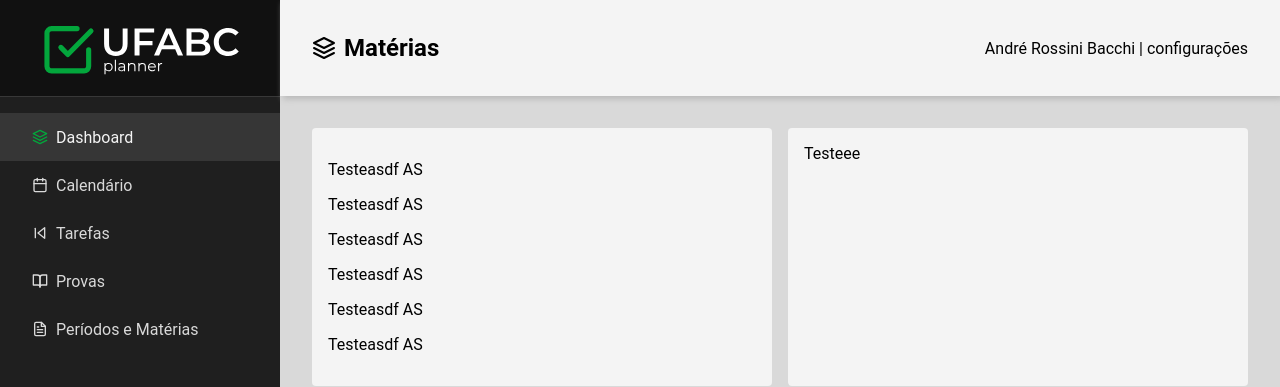
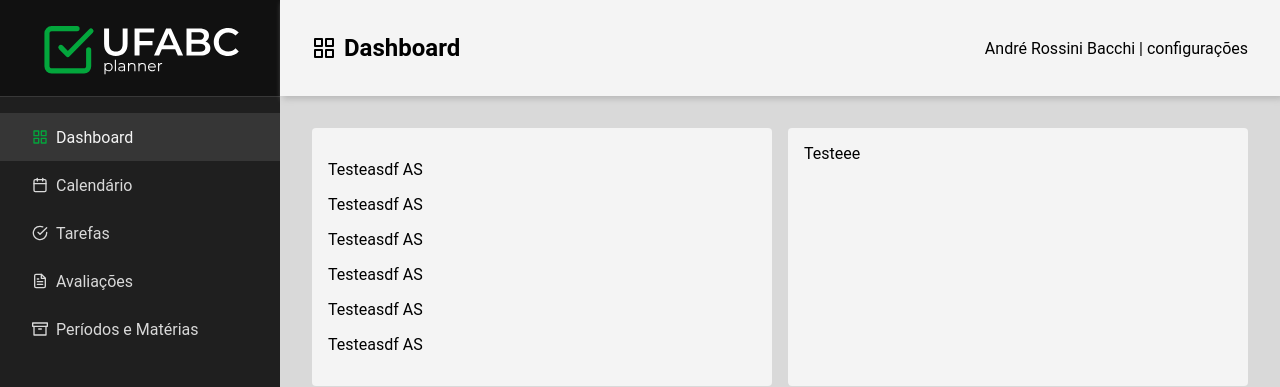
Before and after one commit to ViniciussSantos/ufabcplanner-backend, a React (Create React App) app in the folder ufabc_planner-frontend/: page /dashboard in a window 1280 px wide. Shown: the top 387 px of the page. Built offline with nearby package versions, Linux system fonts and the light colour scheme.

Commit message:
Standardize pageProps used in MainHeader and Sidebar

```diff
--- a/ufabc_planner-frontend/src/components/MainHeader/MainHeader.component.tsx
+++ b/ufabc_planner-frontend/src/components/MainHeader/MainHeader.component.tsx
@@ -1,10 +1,13 @@
-import { FiLayers } from 'react-icons/fi';
+import usePageProps from '../../hooks/usePageProps.hook';
+
 import styles from './MainHeader.module.scss';
 
 const MainHeader = () => {
+  const { pageProps: { title, icon: Icon } } = usePageProps();
+
   return (
     <div className={styles.main_header}>
-      <h2><FiLayers />Matérias</h2>
+      <h2><Icon />{title}</h2>
 
       <>
         André Rossini Bacchi
--- a/ufabc_planner-frontend/src/components/Sidebar/Sidebar.component.tsx
+++ b/ufabc_planner-frontend/src/components/Sidebar/Sidebar.component.tsx
@@ -1,43 +1,33 @@
+import { useMemo } from 'react';
+
 import { SidebarButton } from '../SidebarButton';
-import styles from './Sidebar.module.scss';
-import { FiBookOpen, FiCalendar, FiFileText, FiLayers, FiSkipBack } from 'react-icons/fi'
 import { MainLogo } from '../MainLogo';
 
+import { pagesProps } from '../../hooks/usePageProps.hook';
+
+import styles from './Sidebar.module.scss';
+
 const Sidebar = () => {
+  const sidebarButtons = useMemo(() => {
+    return Object.keys(pagesProps).map(key => {
+      const { icon: Icon, title } = pagesProps[key];
+
+      return (
+        <SidebarButton linkTo={`/${key}`}>
+          <Icon />
+
+          {title}
+        </SidebarButton>
+      );
+    });
+  }, []);
+
   return (
     <div className={styles.sidebar}>
       <MainLogo />
 
       <div className={styles.btns_container}>
-        <SidebarButton linkTo="/dashboard" selected>
-          <FiLayers />
-
-          Dashboard
-        </SidebarButton>
-
-        <SidebarButton linkTo="/calendar">
-          <FiCalendar />
-
-          Calendário
-        </SidebarButton>
-
-        <SidebarButton linkTo="/tasks">
-          <FiSkipBack />
-
-          Tarefas
-        </SidebarButton>
-
-        <SidebarButton linkTo="/exams">
-          <FiBookOpen />
-
-          Provas
-        </SidebarButton>
-
-        <SidebarButton linkTo="/schedule">
-          <FiFileText />
-
-          Períodos e Matérias
-        </SidebarButton>
+       {sidebarButtons}
       </div>
     </div>
   );
```
